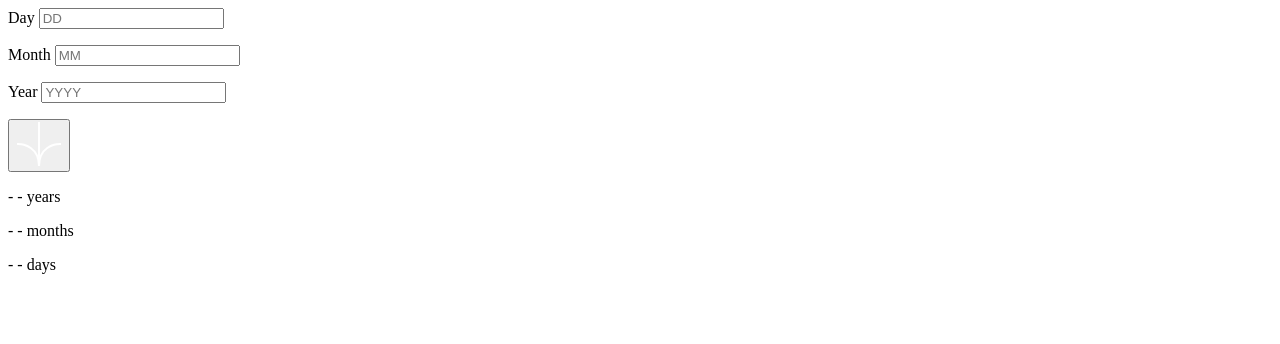
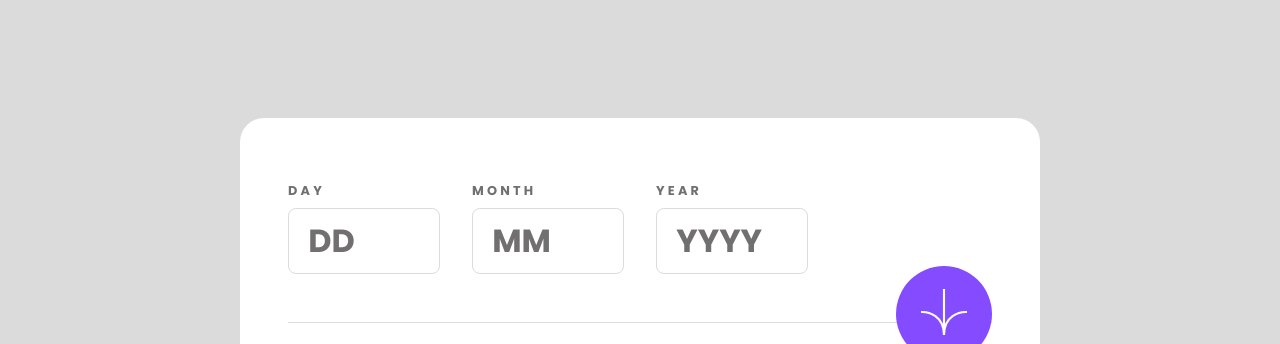
Before and after one commit to ChinatuL/Age-Calculator-App, a plain HTML site: page index.html in a window 1280 px wide. Shown: the top 344 px of the page. Drawn offline with Linux system fonts and the light colour scheme.

Commit message:
complete desktop view

```diff
--- a/index.html
+++ b/index.html
@@ -9,13 +9,20 @@
             sizes="32x32"
             href="./assets/images/favicon-32x32.png"
         />
+        <link rel="preconnect" href="https://fonts.googleapis.com" />
+        <link rel="preconnect" href="https://fonts.gstatic.com" crossorigin />
+        <link
+            href="https://fonts.googleapis.com/css2?family=Poppins:ital,wght@0,700;1,400;1,800&display=swap"
+            rel="stylesheet"
+        />
+        <link rel="stylesheet" href="./css/main.css" />
         <title>Frontend Mentor | Age calculator app</title>
     </head>
     <body>
-        <main>
+        <main class="main">
             <div class="calculator">
                 <form action="" class="calculator__form">
-                    <div class="calculator-form-group">
+                    <div class="calculator__form-group">
                         <label for="day" class="calculator__form-label"
                             >Day</label
                         >
@@ -25,43 +32,72 @@
                             name="day"
                             placeholder="DD"
                             class="calculator__form-input"
+                            aria-required="true"
+                            aria-describedby="day-error"
+                            aria-invalid="false"
                         />
-                        <p class="calculator__form-error"></p>
+                        <p
+                            class="calculator__form-error"
+                            role="alert"
+                            id="day-error"
+                        ></p>
                     </div>
-                    <div class="form-group">
-                        <label for="month">Month</label>
+                    <div class="calculator__form-group">
+                        <label for="month" class="calculator__form-label"
+                            >Month</label
+                        >
                         <input
                             type="number"
                             id="month"
                             name="month"
                             placeholder="MM"
                             class="calculator__form-input"
+                            aria-required="true"
+                            aria-describedby="month-error"
+                            aria-invalid="false"
                         />
-                        <p class="calculator__form-error"></p>
+                        <p
+                            class="calculator__form-error"
+                            role="alert"
+                            id="month-error"
+                        ></p>
                     </div>
-                    <div class="form-group">
-                        <label for="year">Year</label>
+                    <div class="calculator__form-group">
+                        <label for="year" class="calculator__form-label"
+                            >Year</label
+                        >
                         <input
                             type="number"
                             id="year"
                             name="year"
                             placeholder="YYYY"
                             class="calculator__form-input"
+                            aria-required="true"
+                            aria-describedby="error-year"
+                            aria-invalid="false"
                         />
-                        <p class="calculator__form-error"></p>
+                        <p
+                            class="calculator__form-error"
+                            role="alert"
+                            id="error-year"
+                        ></p>
                     </div>
-                    <button type="submit" aria-label="Submit">
+                    <button
+                        type="submit"
+                        aria-label="Submit"
+                        class="calculator__form-btn"
+                    >
                         <img src="./assets/images/icon-arrow.svg" alt="" />
                     </button>
                 </form>
                 <div class="calculator__result">
-                    <p class="calculator__result-years">
+                    <p class="calculator__result-value">
                         <span id="year-result">- -</span> years
                     </p>
-                    <p class="calculator__result-months">
+                    <p class="calculator__result-value">
                         <span id="month-result">- -</span> months
                     </p>
-                    <p class="calculator__result-days">
+                    <p class="calculator__result-value">
                         <span id="day-result">- -</span> days
                     </p>
                 </div>
--- /dev/null
+++ b/scss/_resets.scss
@@ -0,0 +1,25 @@
+$purple: hsl(259, 100%, 65%);
+$light-red: hsl(0, 100%, 67%);
+$white: hsl(0, 0%, 100%);
+$off-white: hsl(0, 0%, 94%);
+$light-grey: hsl(0, 0%, 86%);
+$smokey-grey: hsl(0, 1%, 44%);
+$off-black: hsl(0, 0%, 8%);
+
+:root {
+    font-family: "Poppins", sans-serif;
+    font-size: 16px;
+}
+
+*,
+*::before,
+*::after {
+    margin: 0;
+    padding: 0;
+    box-sizing: border-box;
+}
+
+@mixin flex($direction) {
+    display: flex;
+    flex-direction: $direction;
+}
--- a/scss/main.scss
+++ b/scss/main.scss
@@ -0,0 +1,112 @@
+@import "resets";
+
+body {
+    @include flex(column);
+    justify-content: center;
+    align-items: center;
+    width: 100vw;
+    height: 100vh;
+    background-color: $light-grey;
+}
+
+.calculator {
+    padding: 4rem 3rem;
+    background-color: $white;
+    border-radius: 1.5rem 1.5rem 10rem 1.5rem;
+
+    &__form {
+        position: relative;
+        display: grid;
+        grid-template-columns: repeat(4, 1fr);
+        gap: 2rem;
+        max-width: 100%;
+        margin-bottom: 1.5rem;
+        padding-bottom: 3rem;
+        border-bottom: 1px solid $light-grey;
+
+        &-group {
+            @include flex(column);
+        }
+
+        &-label {
+            margin-bottom: 0.5rem;
+            font-size: 0.8rem;
+            text-transform: uppercase;
+            font-weight: 700;
+            letter-spacing: 0.2rem;
+            color: $smokey-grey;
+        }
+
+        &-input {
+            border: 1px solid $light-grey;
+            border-radius: 0.5rem;
+            padding: 0.5rem 1.2rem;
+            width: 9.5rem;
+            font: 700 2rem "Poppins", sans-serif;
+            color: $off-black;
+            cursor: pointer;
+        }
+
+        &-input::placeholder {
+            color: $smokey-grey;
+            font: 700 2rem "Poppins", sans-serif;
+        }
+
+        &-input:focus {
+            border: 1px solid $purple;
+            outline: none;
+            caret-color: $purple;
+        }
+
+        &-input::-webkit-outer-spin-button,
+        &-input::-webkit-inner-spin-button {
+            -webkit-appearance: none;
+            margin: 0;
+        }
+
+        &-btn {
+            position: absolute;
+            right: 0;
+            bottom: -2.5rem;
+            width: 6rem;
+            height: 6rem;
+            border: none;
+            background-color: $purple;
+            border-radius: 50%;
+            transition: all 0.3s ease-in-out;
+            cursor: pointer;
+
+            & > img {
+                width: 50%;
+                height: 50%;
+            }
+
+            &:hover {
+                background-color: $off-black;
+            }
+        }
+
+        &-error {
+            display: none;
+            font-size: 0.8rem;
+            font-weight: 400;
+            font-style: italic;
+            color: $light-red;
+        }
+    }
+
+    &__result {
+        padding-top: 2rem;
+
+        &-value {
+            font-size: 5rem;
+            font-style: italic;
+            font-weight: 800;
+            line-height: 1;
+
+            & > span {
+                color: $purple;
+            }
+        }
+    }
+}
```
Also changed, not shown: css/main.css, 1 other file.
